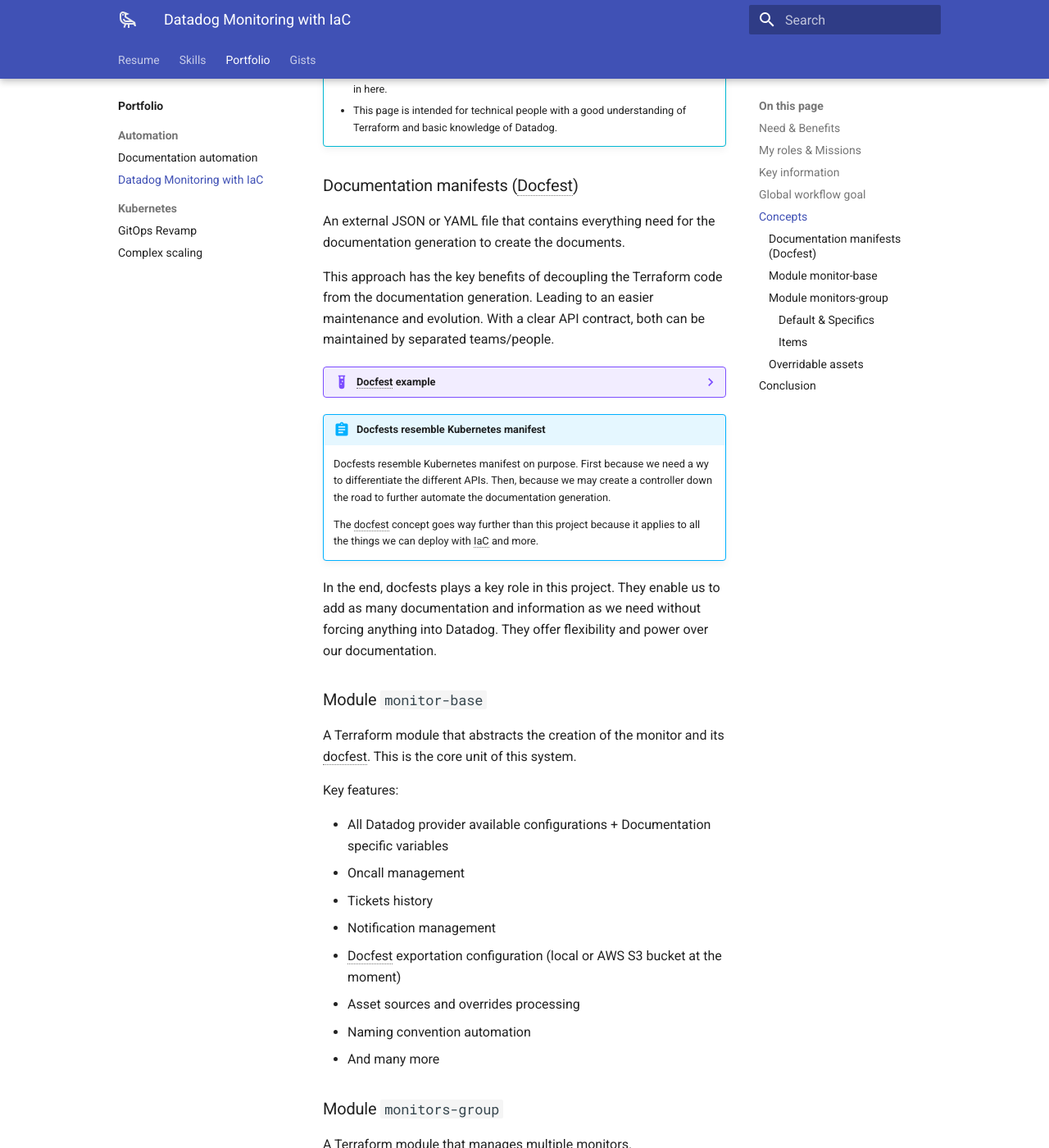
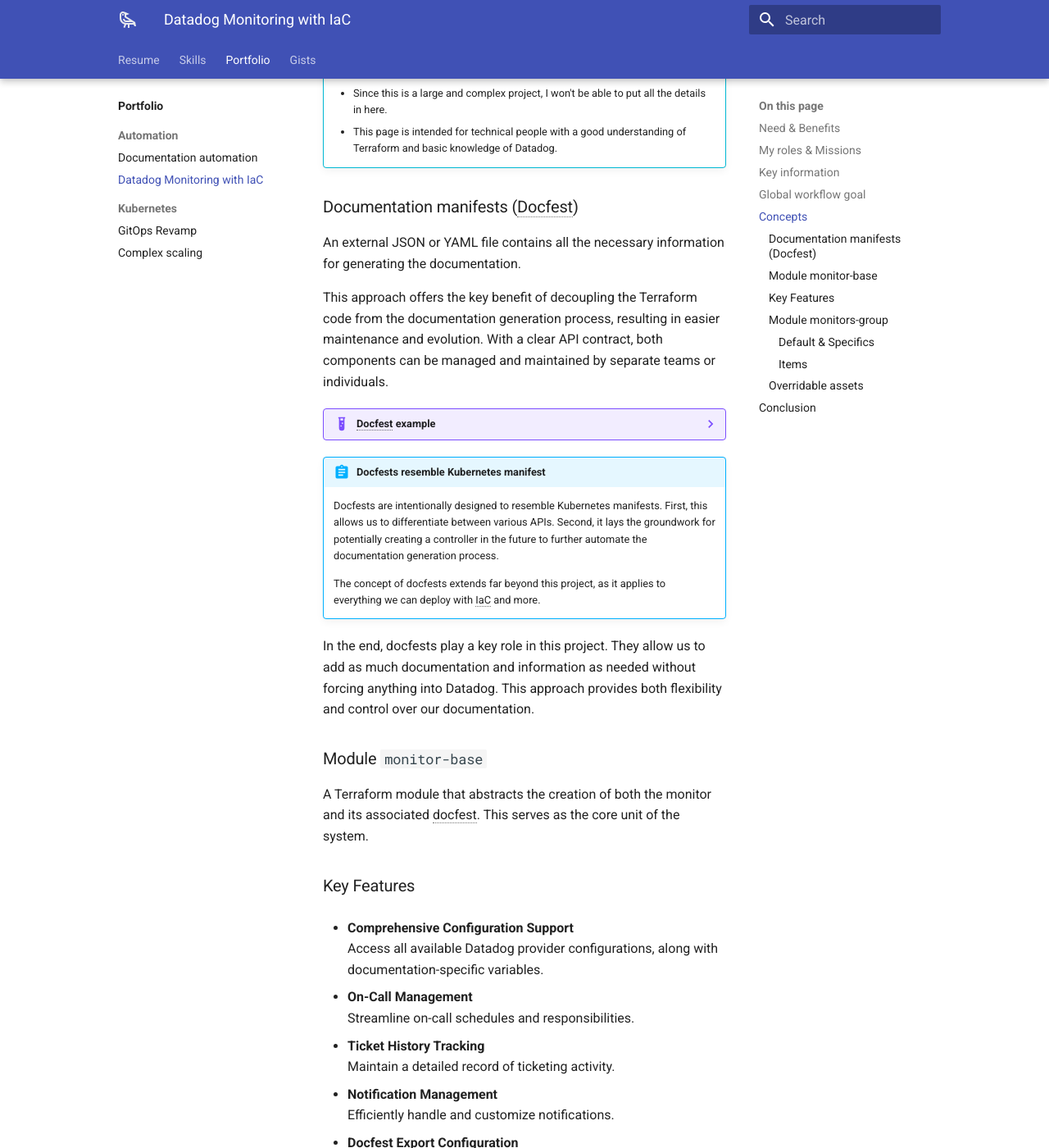
Before and after one commit to robinlioret/cv-en, an MkDocs documentation site: the page built from docs/portfolio/automation/datadog-iac.md, in a window 1280 px wide and 1400 px high, scrolled down 2157 px. Shown: the whole window at 82% size. Built offline with MkDocs 1.6.1 and Material for MkDocs 9.7.7, drawn with Linux system fonts in a browser that asks for light colours; some of the changed text lies outside the part shown.

Commit message:
feat: portfolio: datadig-iac: fix orthograph and improve sentences

````diff
--- a/docs/portfolio/automation/datadog-iac.md
+++ b/docs/portfolio/automation/datadog-iac.md
@@ -13,16 +13,16 @@
 [//]: # (@formatter:off)
 /// admonition |
     type: tip
-This project includes a fair amount of innovation to overcome the challenges of creating fully automated documentation
-alongside fully automated terraform resources.
+This project involves a significant amount of innovation to tackle the challenges of generating fully automated
+documentation alongside fully automated Terraform resources.
 ///
 [//]: # (@formatter:on)
 
 ## Need & Benefits
 
-When it comes to monitoring, it can easily scale up to hundreds of monitors with thousands of monitored items. Some
-monitors are global but there are many exceptions. Aside the usual evolutions of the different configurations, we wanted
-a system that enables the exploitation team to have clear instructions for each alert or warning.
+When it comes to monitoring, the system can easily scale to hundreds of monitors, each tracking thousands of items.
+While some monitors are global, there are many exceptions. In addition to the usual configuration updates, we aimed to
+create a system that provides the exploitation team with clear, actionable instructions for each alert or warning.
 
 This leads to the following set of needs:
 
@@ -34,7 +34,7 @@
 * Modification tracking (through tickets)
 
 [//]: # (@formatter:off)
-/// admonition | There are many more smaller requirements and needs. Only the main ones were listed here.
+/// admonition | There are many additional smaller requirements and needs, but only the main ones are listed here.
     type: info
 ///
 [//]: # (@formatter:on)
@@ -89,10 +89,11 @@
 
 ### Documentation manifests (Docfest)
 
-An external JSON or YAML file that contains everything need for the documentation generation to create the documents.
+An external JSON or YAML file contains all the necessary information for generating the documentation.
 
-This approach has the key benefits of decoupling the Terraform code from the documentation generation. Leading to an
-easier maintenance and evolution. With a clear API contract, both can be maintained by separated teams/people.
+This approach offers the key benefit of decoupling the Terraform code from the documentation generation process,
+resulting in easier maintenance and evolution. With a clear API contract, both components can be managed and maintained
+by separate teams or individuals.
 
 [//]: # (@formatter:off)
 /// details | Docfest example
@@ -126,38 +127,56 @@
     Anti-virus can consume a lot of CPU sometimes. If it is the case, look for the logs, the server
     may have been infected.
 ```
-YAML and JSON not eye pleasing to neophytes, but it can easily be used in a script and template to generate beautiful Markdown documents.
+YAML and JSON may not be the most visually appealing formats for beginners, but they can easily be used in a script and
+template to generate clean, well-structured Markdown documents.
 ///
 [//]: # (@formatter:on)
 
 [//]: # (@formatter:off)
 /// admonition | Docfests resemble Kubernetes manifest
     type: abstract
-Docfests resemble Kubernetes manifest on purpose. First because we need a wy to differentiate the different APIs. Then,
-because we may create a controller down the road to further automate the documentation generation.
+Docfests are intentionally designed to resemble Kubernetes manifests. First, this allows us to differentiate between
+various APIs. Second, it lays the groundwork for potentially creating a controller in the future to further automate
+the documentation generation process.
 
-The docfest concept goes way further than this project because it applies to all the things we can deploy with IaC
-and more.
+The concept of docfests extends far beyond this project, as it applies to everything we can deploy with IaC and more.
 ///
 [//]: # (@formatter:on)
 
-In the end, docfests plays a key role in this project. They enable us to add as many documentation and information as
-we need without forcing anything into Datadog. They offer flexibility and power over our documentation.
+In the end, docfests play a key role in this project. They allow us to add as much documentation and information as
+needed without forcing anything into Datadog. This approach provides both flexibility and control over our
+documentation.
 
 ### Module `monitor-base`
 
-A Terraform module that abstracts the creation of the monitor and its docfest. This is the core unit of this system.
+A Terraform module that abstracts the creation of both the monitor and its associated docfest. This serves as the core
+unit of the system.
 
-Key features:
+### Key Features
 
-* All Datadog provider available configurations + Documentation specific variables
-* Oncall management
-* Tickets history
-* Notification management
-* Docfest exportation configuration (local or AWS S3 bucket at the moment)
-* Asset sources and overrides processing
-* Naming convention automation
-* And many more
+- **Comprehensive Configuration Support**
+  Access all available Datadog provider configurations, along with documentation-specific variables.
+
+- **On-Call Management**
+  Streamline on-call schedules and responsibilities.
+
+- **Ticket History Tracking**
+  Maintain a detailed record of ticketing activity.
+
+- **Notification Management**
+  Efficiently handle and customize notifications.
+
+- **Docfest Export Configuration**
+  Export documentation seamlessly, either locally or to an AWS S3 bucket.
+
+- **Asset Sources and Overrides Processing**
+  Process asset sources with support for overrides.
+
+- **Automated Naming Conventions**
+  Simplify and enforce consistent naming standards.
+
+- **And Much More!**
+  Explore additional features designed to enhance productivity and efficiency.
 
 ### Module `monitors-group`
 
@@ -172,16 +191,23 @@
 
 #### Default & Specifics
 
-That is the most complicated feature of this project: how to enable both global and detailed specific monitoring.
+That is the most complicated feature of this project: enabling both global and detailed specific monitoring.
 
-To achieve this, I introduced the concept of selectors. They are Datadog query parts that restrain the final result.
+To achieve this, I introduced the concept of **selectors**. Selectors are Datadog query components that refine the final
+result.
 
-We have three kinds of selectors :
+We have three types of selectors:
 
-* The base selector: applied to all queries. Great for environment selection per example.
-* The default selector: applied only to the default query. Great to simply disable monitoring on some items.
-* The specific selectors (one per specific monitor): applied as is to the specifics, inverted for the default monitor to
-  exclude the specifics from the default monitor.
+- **Base Selector**
+  Applied to all queries. Ideal for tasks like environment selection.
+
+- **Default Selector**
+  Applied only to the default query. Useful for disabling monitoring on certain items.
+
+- **Specific Selectors**
+    - One selector per specific monitor.
+    - Applied directly to specific monitors.
+    - Inverted for the default monitor to exclude specifics from it.
 
 To illustrate the logic:
 
@@ -189,9 +215,8 @@
 
 #### Items
 
-There is an issue with the implementation so far: we can build specific queries using the Terraform templates & string.
-But the documentation won't be able to list all the items monitored by them (such as service or endpoints).
-
+There is an issue with the current implementation: while we can build specific queries using Terraform templates and
+strings, the documentation cannot list all the items monitored by these queries (such as services or endpoints).
 
 [//]: # (@formatter:off)
 /// admonition | This issue could lead to delay in the contractual delivery and reporting (management tasks)
@@ -241,23 +267,31 @@
 ////
 [//]: # (@formatter:on)
 
-While providing a more readable code, items will be used by the documentation to generate a list of what's monitored by
-the specifics.
+By providing more readable code, **items** will also be used by the documentation to generate a list of what is
+monitored by the specifics.
 
 ### Overridable assets
 
-To decouple even more the documentation and other assets subject to frequent changes, assets can be overridable.
+To further decouple the documentation and other assets subject to frequent changes, **assets** can be made overridable.
 
-The Terraform module receives a list of asset sources (directories). When looking for an asset, it iterates through them
-and returns the first valid one.
+The Terraform module accepts a list of asset sources (directories). When searching for an asset, it iterates through the
+sources and returns the first valid one.
 
 [//]: # (@formatter:off)
 //// admonition | Example of an instructions override
     type: example
 
-All monitors have the same default instructions (which is empty), we want specific instructions to handle cpu, memory,
-latency alerts. Going further, those instructions are different in production than staging or dev. Going even further,
-one server requires a specific action when handling memory related alerts.
+All monitors currently share the same default instructions (which are empty). However, we aim to define specific
+instructions for handling CPU, memory, and latency alerts.
+
+- **Monitor Default Instructions**
+  Common instructions that apply to every monitor of the same type. Typically generic.
+
+- **Environment-Specific Instructions**
+  Instructions that vary based on the environment, such as production, staging, or development.
+
+- **Server-Specific Instructions**
+  Some servers may require unique actions, like handling memory-related alerts differently.
 
 /// tab | File structure
 We can organize our assets like so:
@@ -283,8 +317,8 @@
                 └── instructions-critical.md
 ```
 
-It may seem more complicated than necessary at first. However, monitoring inevitably grows to hunder if not thousands
-of monitors. We better start with a strong organization.
+At first, this approach may seem more complicated than necessary. However, monitoring inevitably scales to hundreds,
+if not thousands, of monitors. It’s better to start with a strong and organized foundation.
 ///
 
 /// tab | Terraform pseudo code
@@ -316,16 +350,17 @@
 ///
 
 /// tab | Result
-As a result, we are going to have two monitors:
+As a result, we will have two monitors:
 
-* The default one that monitors every servers cpu utilization (except our special one)
-* The special server monitor
+- **Default Monitor**
+  Monitors CPU utilization for all servers (except the special one).
 
-Note that only the instruction-critical asset were override for the special monitor. All the other assets were
-found in the lower priority sources.
+- **Special Server Monitor**
+  Dedicated to monitoring the CPU utilization of the special server.
+
+Note: Only the instruction-critical asset was overridden for the special monitor. All other assets were retrieved from lower-priority sources.
 ///
-
-Even if this example is largely incomplete, it provides an insight on how overridable assets works.
+Even though this example is largely incomplete, it provides insight into how overridable assets work.
 ////
 [//]: # (@formatter:on)
 
@@ -364,10 +399,10 @@
 
 ## Conclusion
 
-In conclusion, this project is a combination of Terraform with Datadog with one goal in mind: enable fast, reliable
-and flexible operation of the monitoring.
+In conclusion, this project combines Terraform with Datadog with one primary goal: to enable fast, reliable, and
+flexible monitoring operations.
 
-It demanded advanced Terraform coding technics and creativity. All of that while keeping things accessible to junior
+It required advanced Terraform coding techniques and creativity, all while keeping things accessible to junior
 engineers.
 
-This project should support the monitoring operations for the longest time.
+This project is designed to support monitoring operations for the long term.
````
Also changed, not shown: other parts of docs/portfolio/automation/datadog-iac.md (+2 -1 lines).
